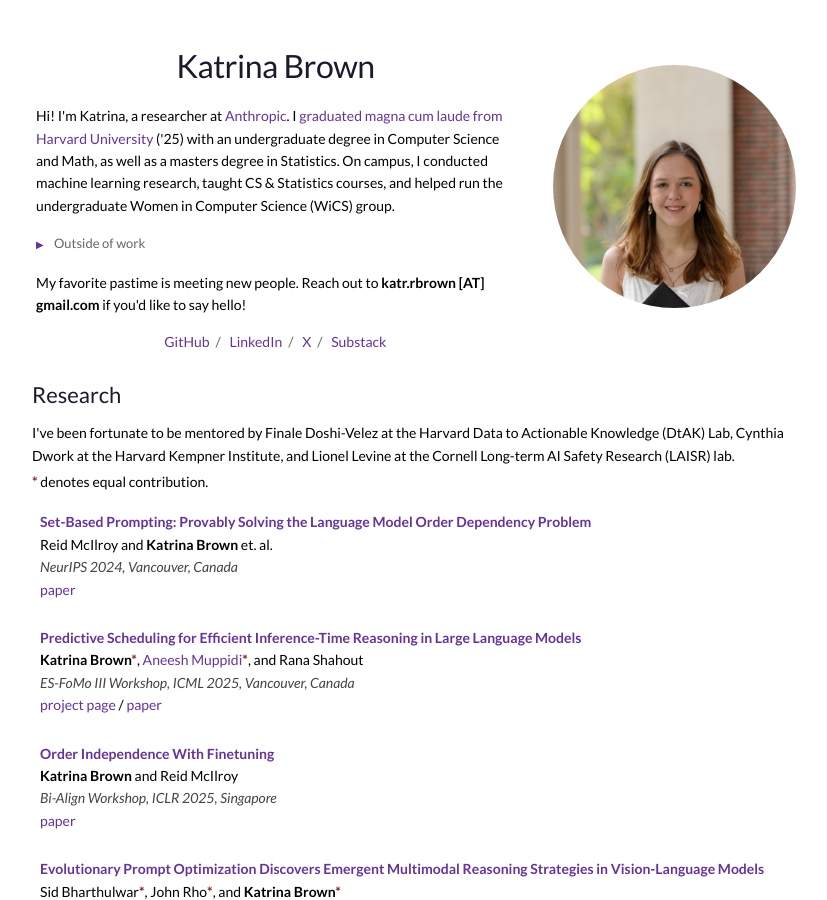
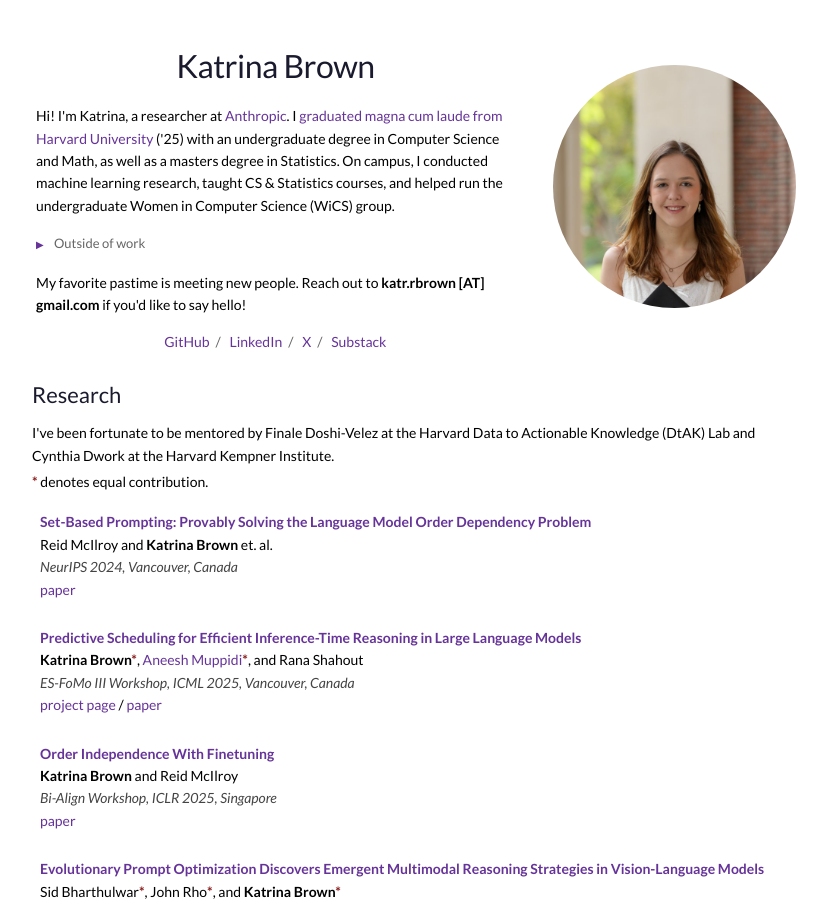
Before and after one commit to brownkat6/katrinarbrown, a Jekyll site: the page built from docs/index.html, in a window 1280 px wide and 900 px high. Shown: the whole window, without its empty margins (224-1051 px from the left). Built offline with Jekyll 4.4.1, drawn with Linux system fonts in a browser that asks for light colours.

Commit message:
Remove Lionel Levine from mentors
Co-Authored-By: Claude Opus 5.5 <noreply@anthropic.com>
Claude-Session: https://claude.ai/code/session_013gRzMoEnvwd6AmDmVtoPP2

```diff
--- a/docs/index.html
+++ b/docs/index.html
@@ -34,7 +34,7 @@ title: Home
 <!-- ============================== RESEARCH ============================= -->
 <section class="section" id="research">
     <h2>Research</h2>
-    <p class="section-intro">I've been fortunate to be mentored by Finale Doshi-Velez at the Harvard Data to Actionable Knowledge (DtAK) Lab, Cynthia Dwork at the Harvard Kempner Institute, and Lionel Levine at the Cornell Long-term AI Safety Research (LAISR) lab.</p>
+    <p class="section-intro">I've been fortunate to be mentored by Finale Doshi-Velez at the Harvard Data to Actionable Knowledge (DtAK) Lab and Cynthia Dwork at the Harvard Kempner Institute.</p>
     <p class="section-intro"><span class="equal">*</span> denotes equal contribution.</p>
 
     <div class="row">
```
